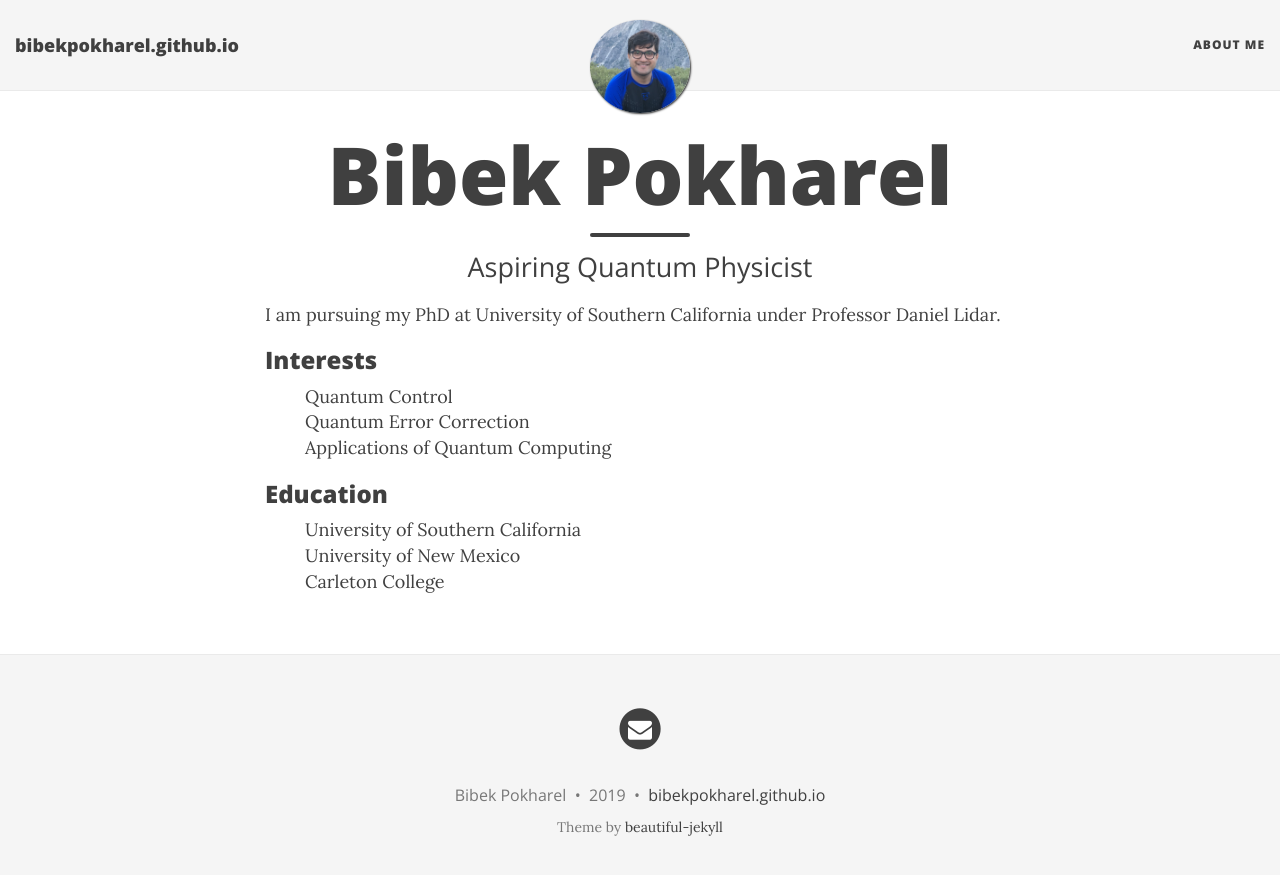
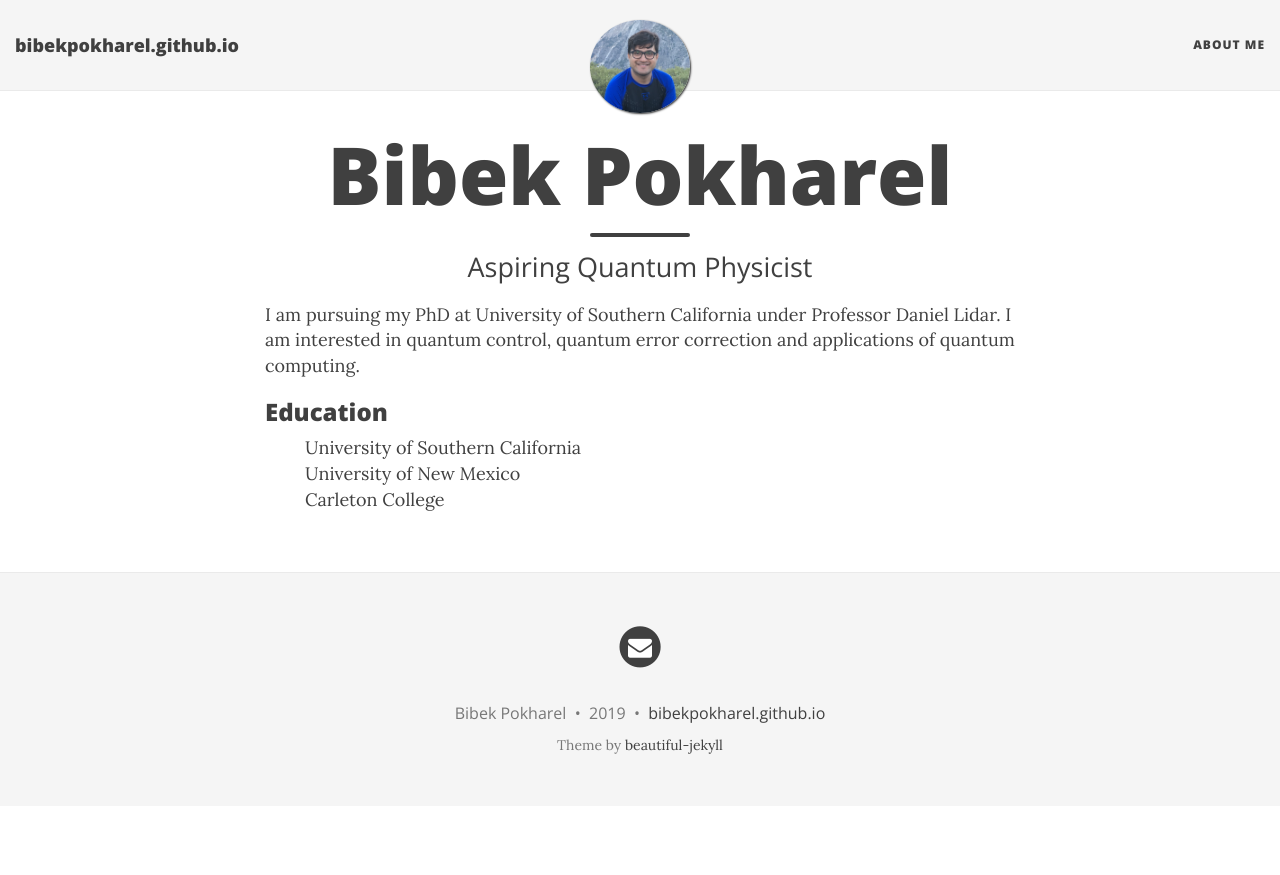
Before and after one commit to bibekpokharel/bibekpokharel.github.io, a Jekyll site: the page built from index.html, in a window 1280 px wide. Shown: the top 875 px of the page. Built offline with Jekyll 4.4.1, drawn with Linux system fonts in a browser that asks for light colours; nearby versions of some CDN libraries; the list of posts is cut into pages by our own code.

Commit message:
write interests in a sentence and not a list

```diff
--- a/index.html
+++ b/index.html
@@ -4,16 +4,7 @@ title: Bibek Pokharel
 subtitle: Aspiring Quantum Physicist
 use-site-title: false
 ---
-I am pursuing my PhD at University of Southern California under Professor Daniel Lidar.
-
-<h3>Interests</h3>
-
-<ul style="list-style-type:none;">
-  <li>Quantum Control</li>
-  <li>Quantum Error Correction</li>
-  <li>Applications of Quantum Computing</li>
-</ul>
-
+I am pursuing my PhD at University of Southern California under Professor Daniel Lidar. I am interested in quantum control, quantum error correction and applications of quantum computing.
 
 <h3>Education</h3>
 
```
